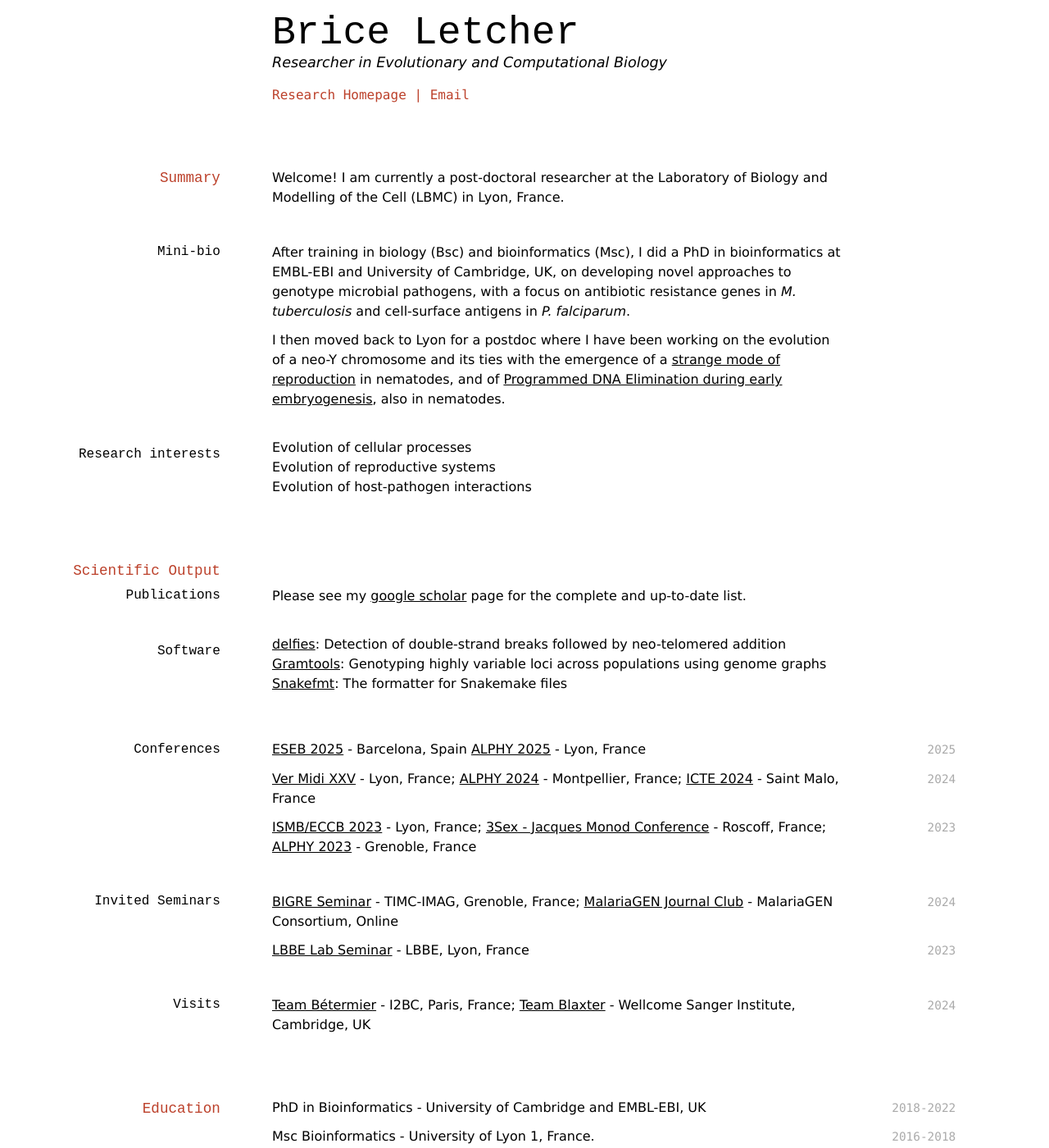
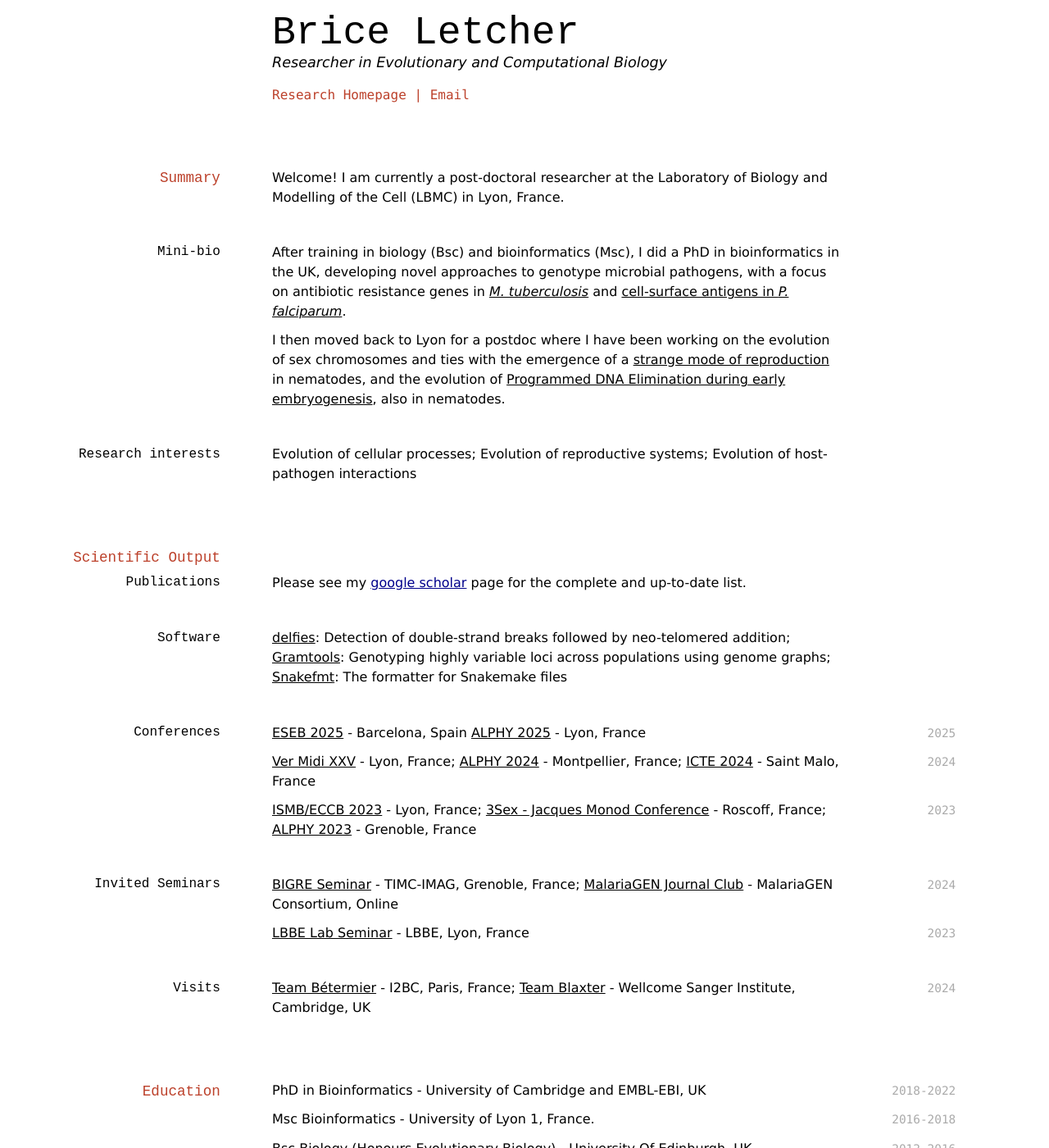
Before and after one commit to bricoletc/Brice_Markdown_CV, a Jekyll site: the page built from index.md, in a window 1280 px wide and 1400 px high. Shown: the whole window at 82% size. Built offline with Jekyll 4.4.1, drawn with Linux system fonts in a browser that asks for light colours; some of the changed text lies outside the part shown.

Commit message:
Added paper refs, text colour, and reviewed journal

```diff
--- a/index.md
+++ b/index.md
@@ -17,31 +17,30 @@ Welcome! I am currently a post-doctoral researcher at the Laboratory of Biology
 
 ### Mini-bio
 
-After training in biology (Bsc) and bioinformatics (Msc), I did a PhD in bioinformatics at EMBL-EBI and University of Cambridge, UK,
-on developing novel approaches to genotype microbial pathogens, with a focus on antibiotic resistance genes in *M. tuberculosis* and
-cell-surface antigens in *P. falciparum*.
+After training in biology (Bsc) and bioinformatics (Msc), I did a PhD in
+bioinformatics in the UK, developing novel approaches to genotype microbial
+pathogens, with a focus on antibiotic resistance genes in [*M. tuberculosis*](https://doi.org/10.1016/S2666-5247(21)00301-3) and
+[cell-surface antigens in *P. falciparum*](https://doi.org/10.1371/journal.pbio.3002507).
 
-I then moved back to Lyon for a postdoc where I have been working on the evolution of a neo-Y chromosome and its ties
-with the emergence of a [strange mode of reproduction](https://doi.org/10.1126/science.aau0099) in nematodes, and of
-[Programmed DNA Elimination during early embryogenesis](https:/doi.org/10.1016/j.cub.2023.07.058), also in nematodes.
+I then moved back to Lyon for a postdoc where I have been working on the
+evolution of sex chromosomes and ties with the emergence of a [strange
+mode of reproduction](https://doi.org/10.1126/science.aau0099) in nematodes,
+and the evolution of [Programmed DNA Elimination during early
+embryogenesis](https:/doi.org/10.1016/j.cub.2023.07.058), also in nematodes.
 
 ### Research interests
 
-* Evolution of cellular processes
-* Evolution of reproductive systems
-* Evolution of host-pathogen interactions
+Evolution of cellular processes; Evolution of reproductive systems; Evolution of host-pathogen interactions
 
 ## Scientific Output
 
 ### Publications
 
-Please see my [google scholar](https://scholar.google.com/citations?user=4KXvLoIAAAAJ&hl=fr&oi=ao) page for the complete and up-to-date list.
+Please see my <span style="color:darkblue">[google scholar](https://scholar.google.com/citations?user=4KXvLoIAAAAJ&hl=fr&oi=ao) </span> page for the complete and up-to-date list.
 
 ### Software
 
-* [delfies](https://github.com/bricoletc/delfies): Detection of double-strand breaks followed by neo-telomered addition
-* [Gramtools](https://github.com/iqbal-lab-org/gramtools): Genotyping highly variable loci across populations using genome graphs
-* [Snakefmt](https://github.com/snakemake/snakefmt): The formatter for Snakemake files
+[delfies](https://github.com/bricoletc/delfies): Detection of double-strand breaks followed by neo-telomered addition; [Gramtools](https://github.com/iqbal-lab-org/gramtools): Genotyping highly variable loci across populations using genome graphs; [Snakefmt](https://github.com/snakemake/snakefmt): The formatter for Snakemake files
 
 ### Conferences
 
@@ -95,20 +94,24 @@ Bsc Biology (Honours Evolutionary Biology) - University Of Edinburgh, UK.
 
 
 `2023-, ENS de Lyon`
-_UE Comparative Genomics_ and [_UE Practicals in next generation sequencing_](https://biologie.ens-lyon.fr/masterbiosciences/presentation-des-ue/les-ue-pratique/practicals-in-NGS), for second-year Masters students at ENS de Lyon, France
+_[UE Advanced Genomics](https://biologie.ens-lyon.fr/masterbiosciences/presentation-ue/m2-ue-europe/ue-comparative-genomics)_ and [_UE Practicals in next generation sequencing_](https://biologie.ens-lyon.fr/masterbiosciences/presentation-des-ue/les-ue-pratique/practicals-in-NGS), for second-year Masters students at ENS de Lyon, France
 
 `2019-2022, EMBL-EBI`
-_Using Workflow Management Systems - Snakemake_ and _Introduction to High-Performance Computing_ for incoming PhD students at EMBL-EBI, UK.
-[_Why and how to develop open-source software_](https://www.ebi.ac.uk/training/events/open-access-why-build-open-source-software-and-how-do-it-successfully/), Online Webinar available to all for EMBL-EBI, UK.
+_Using Workflow Management Systems (Snakemake)_ and _Introduction to High-Performance Computing_ for incoming PhD students at EMBL-EBI, UK.
+[_Why and how to develop open-source software_](https://www.ebi.ac.uk/training/events/open-access-why-build-open-source-software-and-how-do-it-successfully/), Online Webinar for all.
 
 
 ### Reviewing
 
+`2025-`
+Genome Biology and Evolution
+
+`2023-`
+Genome Biology; Bioinformatics Advances; Journal Of Open Source Software
+
 `2022-`
 Microbial Genomics; Bioinformatics
 
-`2023-`
-Genome Biology; Bioinformatics Advances; Journal Of Open Source Software
 
 ### Communities
 
```
Also changed, not shown: other parts of index.md (+1 -1 lines).
